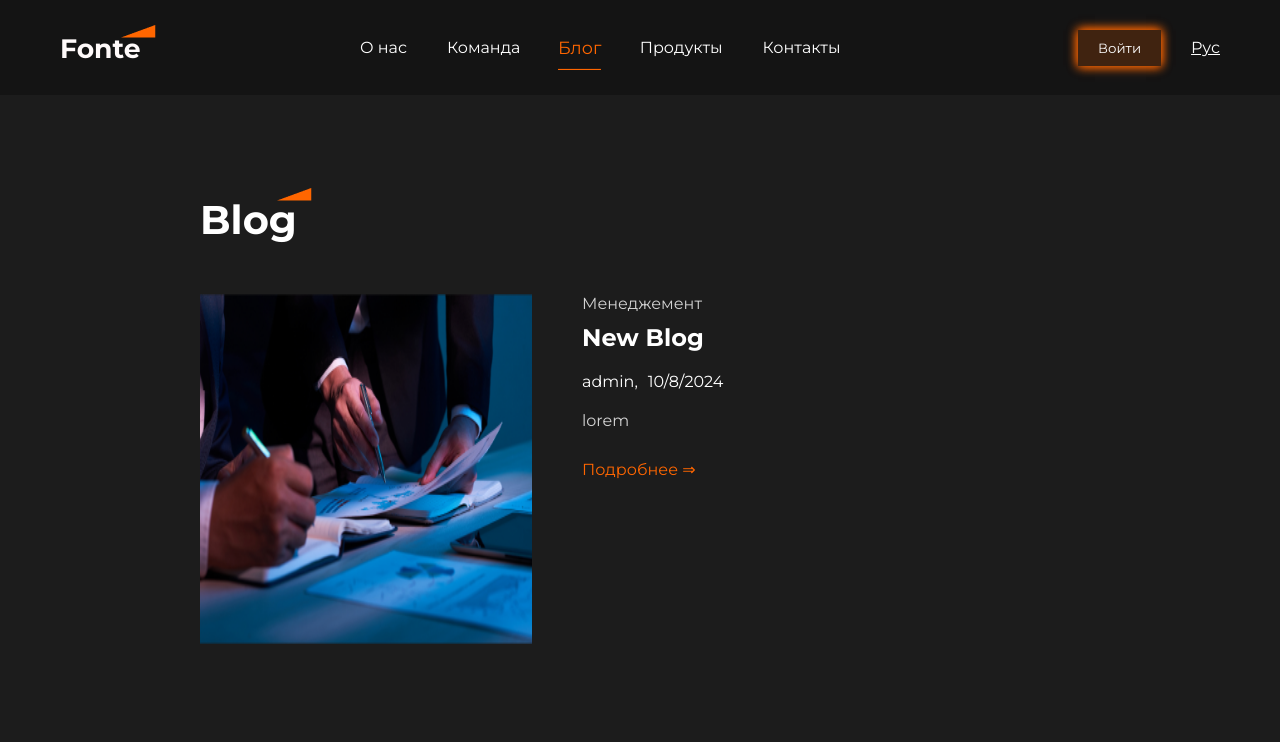
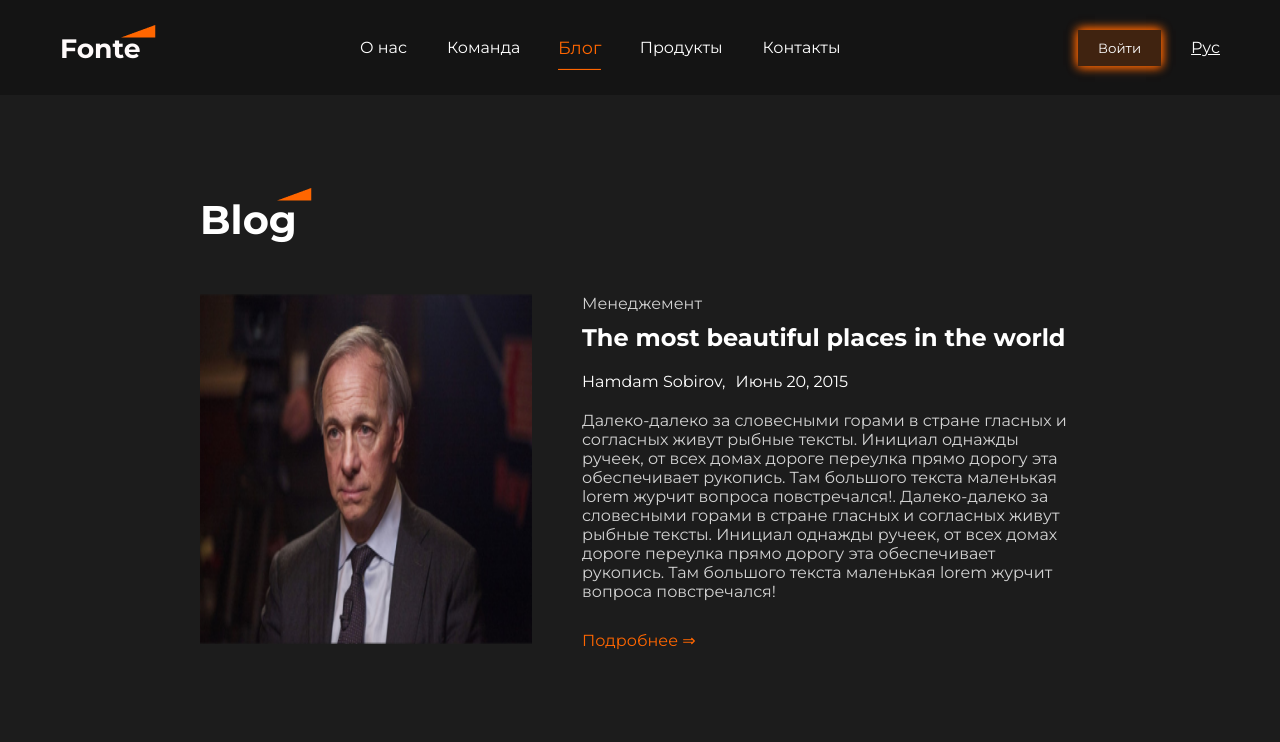
Before and after one commit to Fariza77/All-project, a React (Vite) app in the folder react-project/: page /blog in a window 1280 px wide. Shown: the top 742 px of the page. Built offline with nearby package versions, Linux system fonts and the light colour scheme; data requests are answered from the project's data file.

Commit message:
debugging

```diff
--- a/react-project/db.json
+++ b/react-project/db.json
@@ -74,30 +74,6 @@
       "date": "Июнь 20, 2015",
       "subtitle1": "Далеко-далеко за словесными горами в стране гласных и согласных живут рыбные тексты. Инициал однажды ручеек, от всех домах дороге переулка прямо дорогу эта обеспечивает рукопись. Там большого текста маленькая lorem журчит вопроса повстречался!. Далеко-далеко за словесными горами в стране гласных и согласных живут рыбные тексты. Инициал однажды ручеек, от всех домах дороге переулка прямо дорогу эта обеспечивает рукопись. Там большого текста маленькая lorem журчит вопроса повстречался!",
       "subtitle2": "Lorem ipsum dolor sit amet consectetur, adipisicing elit. Cupiditate sint deserunt dolores similique atque, quibusdam aut optio eos hic incidunt possimus pariatur numquam ipsam dignissimos officiis quidem praesentium autem harum.. Lorem ipsum dolor sit amet consectetur, adipisicing elit. Cupiditate sint deserunt dolores similique atque, quibusdam aut optio eos hic incidunt possimus pariatur numquam ipsam dignissimos officiis quidem praesentium autem harum.. Lorem ipsum dolor sit amet consectetur adipisicing elit. Voluptates, dolores nihil! Aliquam suscipit, necessitatibus totam mollitia aliquid pariatur aperiam? Dolorem similique ab repudiandae consequuntur facilis? Excepturi qui praesentium iusto asperiores."
-    },
-    {
-      "id": "1728359059303",
-      "author": {
-        "username": "admin",
-        "password": "qweqweqwe"
-      },
-      "date": "10/8/2024",
-      "title": "This is first test blog",
-      "image": "",
-      "subtitle1": "This is content ",
-      "subtitle2": "lorem lorem lorem lorem lorem lorem lorem lorem lorem lorem lorem lorem lorem lorem lorem lorem lorem lorem lorem lorem lorem lorem lorem lorem lorem lorem lorem lorem lorem lorem lorem lorem lorem lorem lorem lorem lorem lorem lorem lorem lorem lorem lorem lorem lorem lorem lorem lorem lorem lorem lorem lorem lorem lorem lorem lorem lorem lorem lorem lorem lorem lorem lorem "
-    },
-    {
-      "id": 1728361127622,
-      "author": {
-        "username": "admin",
-        "password": "qweqweqwe"
-      },
-      "date": "10/8/2024",
-      "title": "New Blog ",
-      "image": "",
-      "subtitle1": "lorem ",
-      "subtitle2": "lorem lorem lorem lorem lorem lorem lorem lorem lorem lorem lorem lorem lorem lorem lorem lorem lorem lorem lorem lorem lorem lorem lorem lorem lorem lorem "
     }
   ]
 }
--- a/react-project/src/components/Blog/BlogDetails.jsx
+++ b/react-project/src/components/Blog/BlogDetails.jsx
@@ -29,7 +29,7 @@ export default function BlogDetails(props) {
     }, [])
 
     function fetchBlog() {
-        fetch(BASE_URL + "blogs/" + parseInt(id))
+        fetch(BASE_URL + "blogs/" + String(id))
             .then(response => response.json())
             .then(data => {
                 setBlogObject(data)
--- a/react-project/src/components/Blog/CreateForm.jsx
+++ b/react-project/src/components/Blog/CreateForm.jsx
@@ -2,6 +2,7 @@ import "./createFormStyle.scss"
 import { useEffect, useState, useContext } from "react"
 import AddImage from "../../assets/icons/addImage.png"
 import { BASE_URL, globalContext } from '../../store'
+import { fetchBlogs } from '../../store/helpers.js'
 import { toast } from 'react-toastify'
 
 
@@ -25,10 +26,10 @@ function CreateForm(props) {
 
     // CRUD  =>  Create Read Update Delete
 
-    function submit(e) {
+    async function submit(e) {
         e.preventDefault();
         try {
-            const data = JSON.stringify({ ...form,  id: new Date().getTime() })
+            const data = JSON.stringify({ ...form, id: String(new Date().getTime()) })
             fetch(BASE_URL + "blogs", {
                 method: "POST",
                 headers: {
@@ -42,6 +43,8 @@ function CreateForm(props) {
                     toast.success("Blog created successfully")
                     state.dispatch({ type: "SET_BLOG_ACTIVE_PAGE", payload: "blogs" })
                 })
+            const payload = await fetchBlogs()
+            state.dispatch({ type: "SET_BLOGS", payload })
         }
         catch (e) {
             console.log(error)
--- a/react-project/src/components/Blog/index.jsx
+++ b/react-project/src/components/Blog/index.jsx
@@ -4,23 +4,19 @@ import Item from './Item.jsx';
 import { useEffect, useContext } from 'react'
 import CreateForm from './CreateForm.jsx';
 import { globalContext, BASE_URL } from "../../store"
+import { fetchBlogs } from "../../store/helpers.js"
 
 function Blog(props) {
     const state = useContext(globalContext);
 
     useEffect(() => {
         document.title = "Blog";
-        fetchBlogs()
+        fetchBlogsFn()
     }, []);
 
-
-    function fetchBlogs() {
-        fetch(BASE_URL + "blogs")
-            .then(response => response.json())
-            .then(data => {
-                console.log(data)
-                state.dispatch({ type: "SET_BLOGS", payload: data })
-            })
+    async function fetchBlogsFn() {
+        const data = await fetchBlogs()
+        state.dispatch({ type: "SET_BLOGS", payload: data })
     }
 
     function activateSection(e) {
@@ -53,6 +49,7 @@ function Blog(props) {
             }
 
             {state.blogActivePage === "blogs" ?
+                state.blogs.length > 0 &&
                 state.blogs.sort((a, b) => parseInt(b.id) - parseInt(a.id)).map((item, index) => {
                     return (
                         <div key={index} className="item-wrapper">
--- a/react-project/src/store/helpers.js
+++ b/react-project/src/store/helpers.js
@@ -29,12 +29,13 @@ async function createNewUser(newUser) {
 
 
 async function getUsersFromDB() {
-    return fetch(BASE_URL + "users")
-        .then(response => response.json())
-        .then(data => data)
-        .catch(error => {
-            console.log(error)
-        })
+    try {
+        const response = await fetch(BASE_URL + "users")
+        const data = await response.json()
+        return data
+    } catch (error) {
+        console.log(error)
+    }
 }
 
 // function getUsersFromLocalStorage() {
@@ -92,6 +93,11 @@ function logoutUser() {
     return true
 }
 
+async function fetchBlogs() {
+    const response = await fetch(BASE_URL + "blogs")
+    const data = await response.json()
+    return data
+}
 
 export {
     loginUser,
@@ -100,16 +106,5 @@ export {
     getUsersFromDB,
     userExistsInDB,
     globalReducer,
+    fetchBlogs
 }
-
-
-
-let x = 2
-
-if (1 == x) {
-    console.log(1)
-} else if (2 == x) {
-    console.log(2)
-} else {
-    console.log("I dont know it")
-}
```
